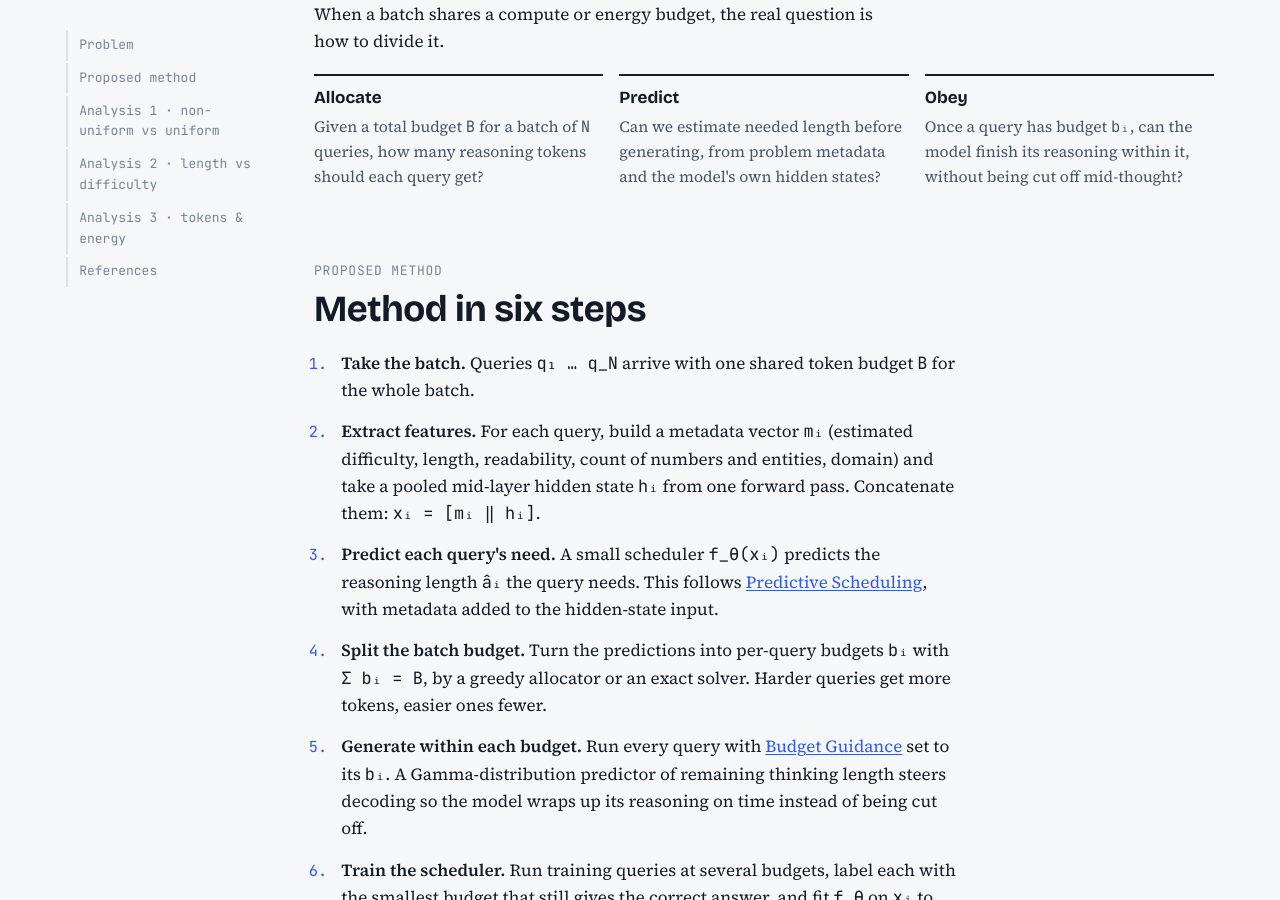
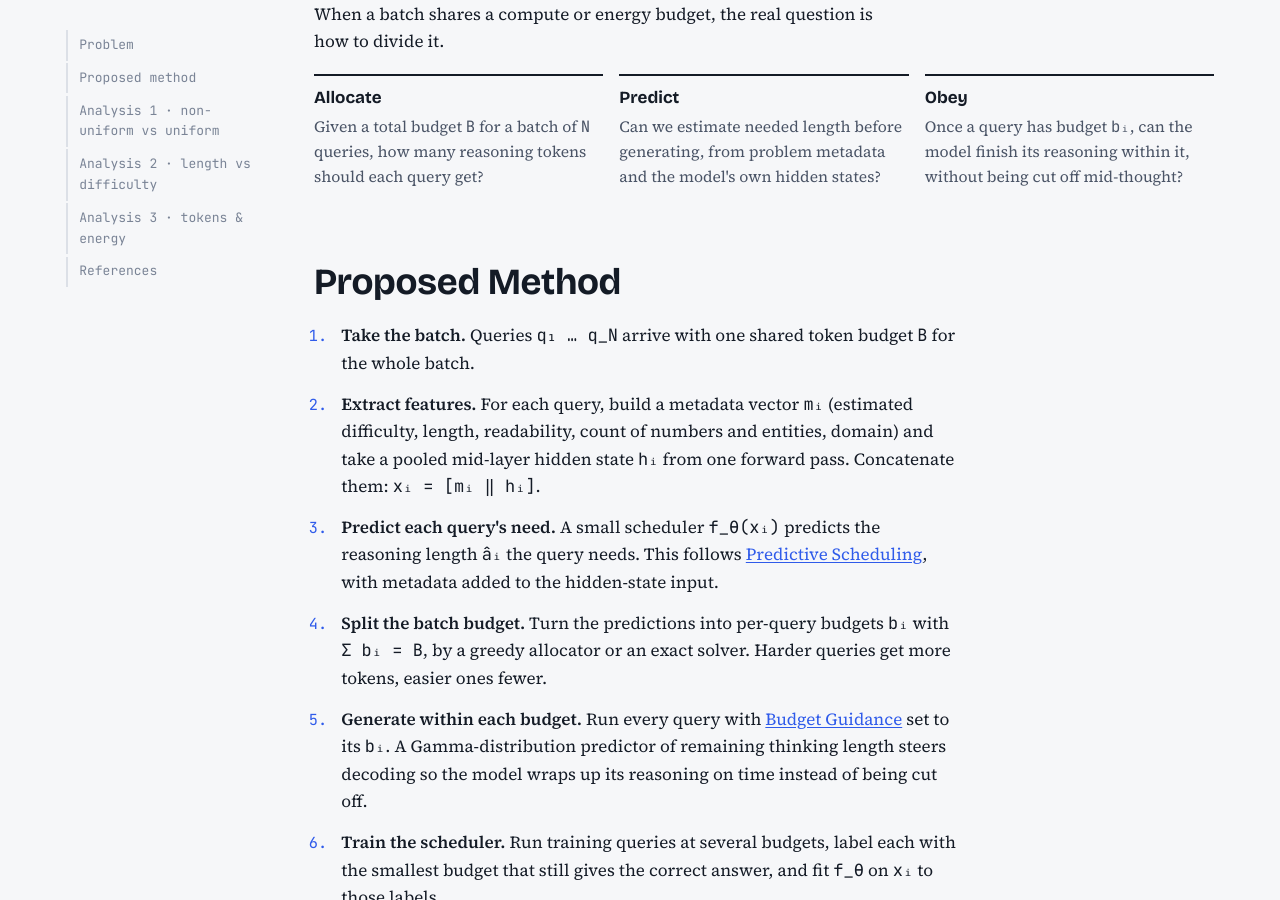
Before and after one commit to subhendukhatuya/subhendukhatuya.github.io, a Jekyll site: the page token-compression/index.html, which Jekyll copies as it is, in a window 1280 px wide and 900 px high, scrolled down 802 px. Built offline with Jekyll 4.4.1, drawn with Linux system fonts in a browser that asks for light colours.

Commit message:
Rename method heading to Proposed Method
Co-Authored-By: Claude Opus 5.5 <noreply@anthropic.com>
Claude-Session: https://claude.ai/code/session_01AUYnwsbriF8PnxWBjT4EaQ

```diff
--- a/token-compression/index.html
+++ b/token-compression/index.html
@@ -232,7 +232,7 @@ footer{margin-top:4rem;padding-top:1.2rem;border-top:1px solid var(--rule);font-
       </section>
 
       <section id="method">
-        <div class="sec-head"><span class="label">Proposed method</span><h2>Method in six steps</h2></div>
+        <div class="sec-head"><h2>Proposed Method</h2></div>
         <ol class="steps">
           <li><strong>Take the batch.</strong> Queries <span class="mono">q₁ … q_N</span> arrive with one shared token budget <span class="mono">B</span> for the whole batch.</li>
           <li><strong>Extract features.</strong> For each query, build a metadata vector <span class="mono">mᵢ</span> (estimated difficulty, length, readability, count of numbers and entities, domain) and take a pooled mid-layer hidden state <span class="mono">hᵢ</span> from one forward pass. Concatenate them: <span class="mono">xᵢ = [mᵢ ‖ hᵢ]</span>.</li>
```
